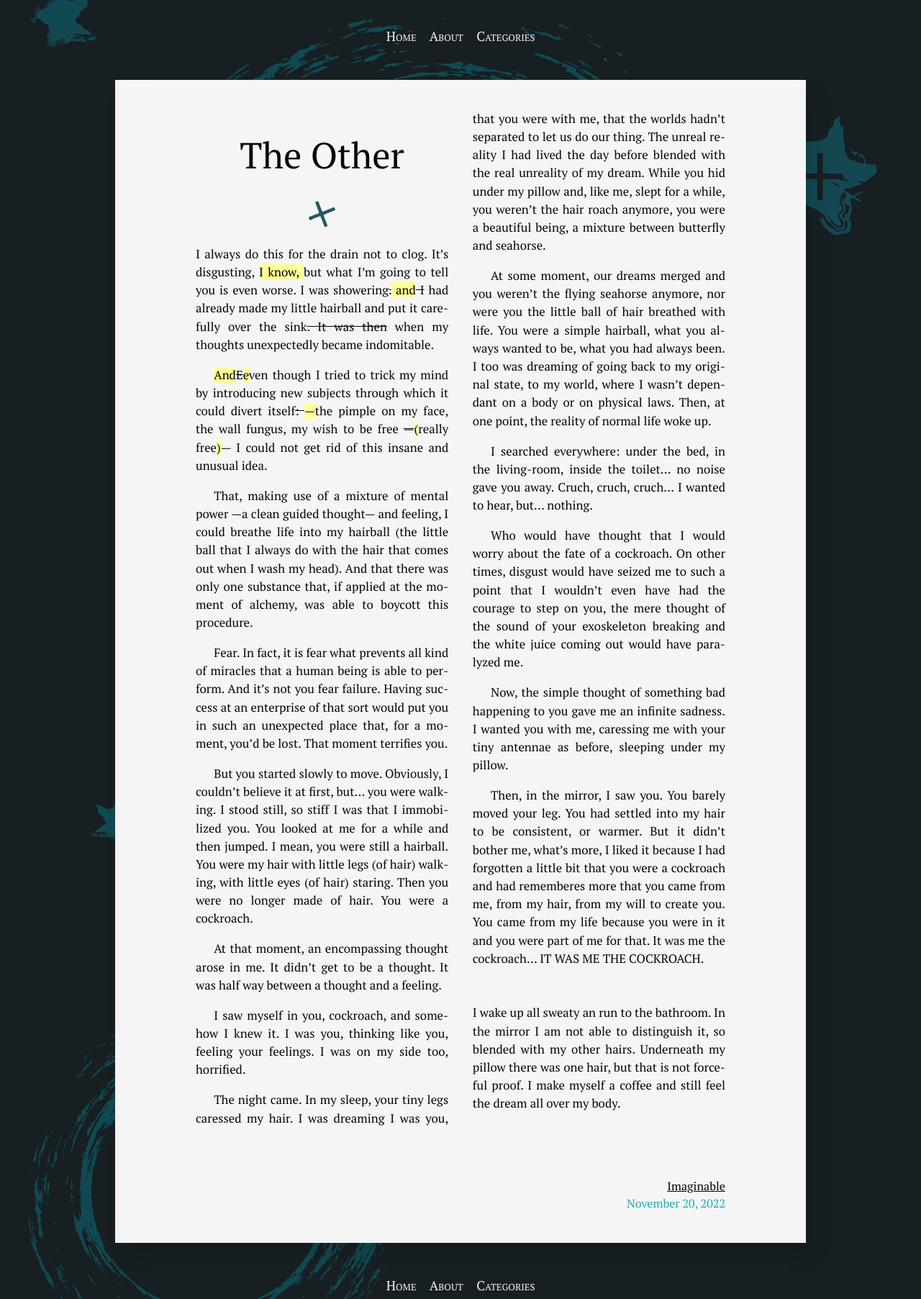
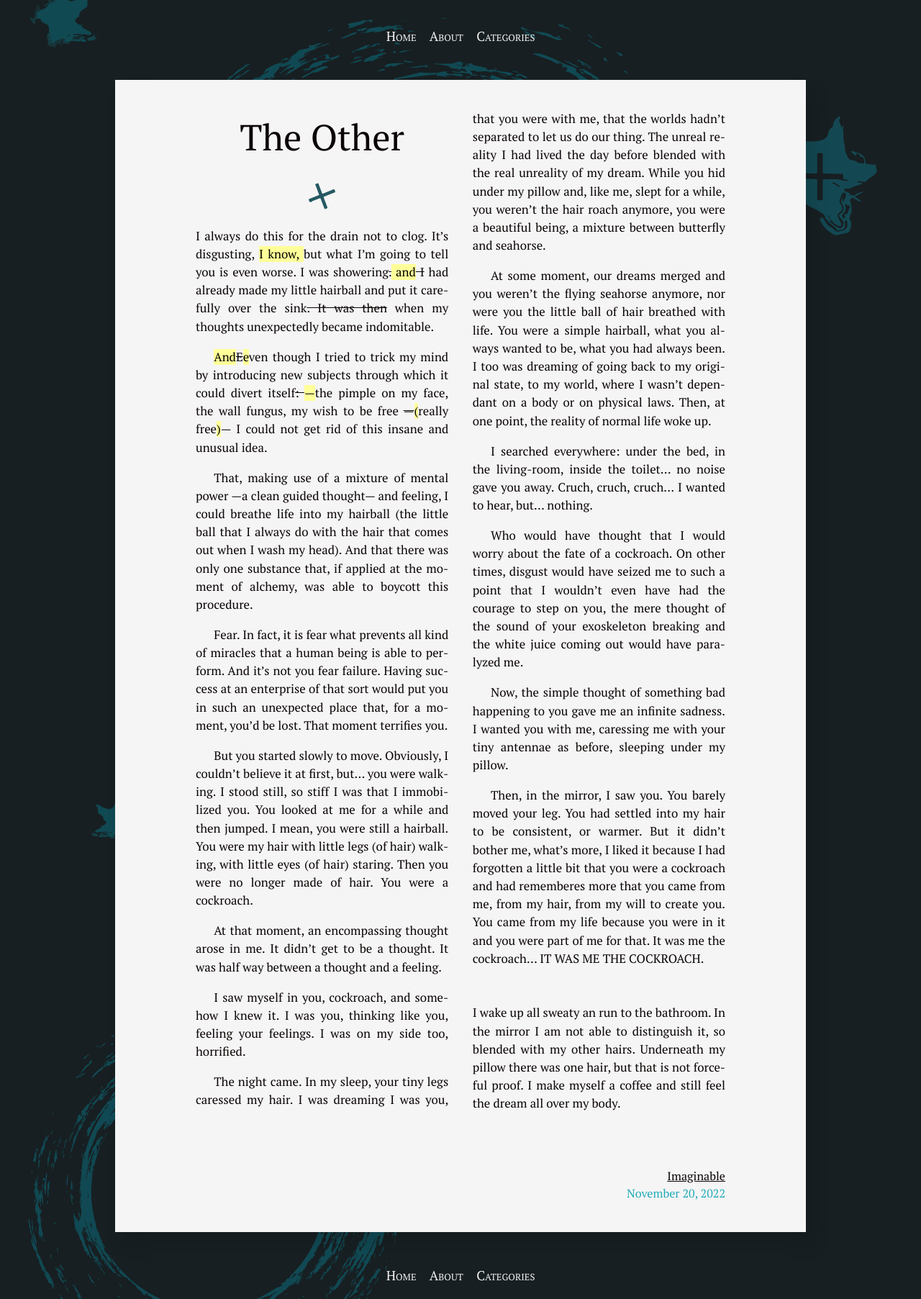
Before and after one commit to silvialohrmann/editorial, a Jekyll site: the page built from _posts/2022-11-20-the-other.md, in a window 1280 px wide. Shown: the whole page at 72% size. Built offline with Jekyll 4.4.1, drawn with Linux system fonts in a browser that asks for light colours.

Commit message:
Update _article.scss

```diff
--- a/_sass/_article.scss
+++ b/_sass/_article.scss
@@ -18,9 +18,10 @@
   max-width: 48rem;
   padding: 0 1em 1em 1em;
   text-align: center;
+}
+#main > div.two-column > h1 {
   margin-top:0;
 }
-
 .post p {
   text-align: justify;
   text-indent: 1.5em;
```
